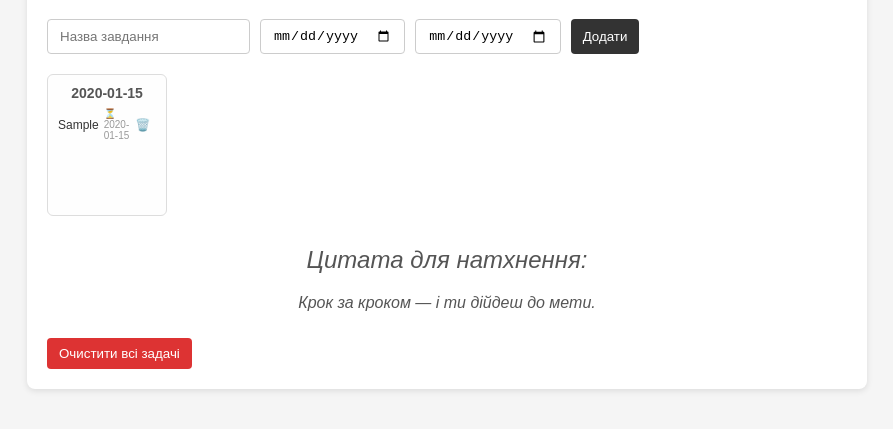
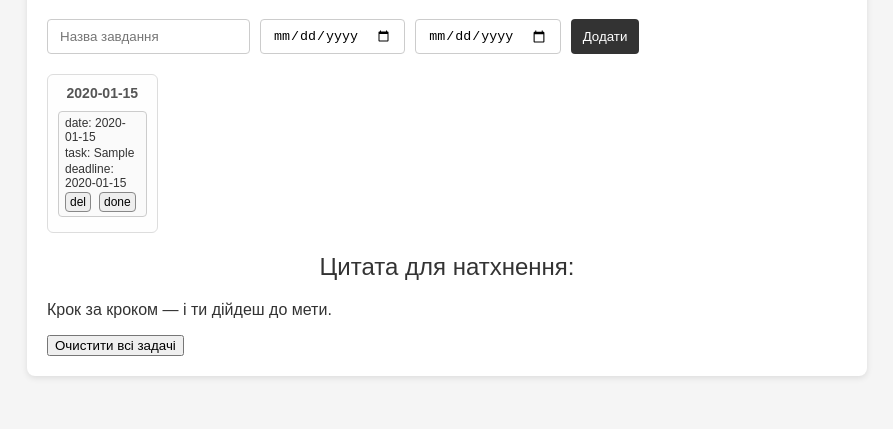
Before and after one commit to dizmr/JS, a plain HTML site: page index.html in a window 1280 px wide. Both pictures are taken after typing "Sample", "2020-01-15", "2020-01-15" into the empty fields and a click on the button "Додати". Shown: the part 121-550 px from the top of the page, without its empty margins (193-1086 px from the left). Drawn offline with Linux system fonts and the light colour scheme; no server answers.

Commit message:
Initial commit

```diff
--- a/script.js
+++ b/script.js
@@ -31,10 +31,15 @@ function renderCalendar() {
     tasksByDate[date].forEach((task, index) => {
       const li = document.createElement('div');
       li.className = 'taskItem';
+      if (task.done) li.classList.add('done');
       li.innerHTML = `
-        <span>${task.name}</span>
-        <span class="deadline">⏳ ${task.deadline}</span>
-        <button data-date="${date}" data-index="${index}" class="deleteBtn">🗑️</button>
+        <span>date: ${task.date}</span>
+        <span>task: ${task.name}</span>
+        <span>deadline: ${task.deadline}</span>
+        <div class="buttons">
+          <button data-date="${date}" data-index="${index}" class="deleteBtn">del</button>
+          <button data-date="${date}" data-index="${index}" class="doneBtn">done</button>
+        </div>
       `;
       dayDiv.appendChild(li);
     });
@@ -50,22 +55,30 @@ taskForm.addEventListener('submit', e => {
   const deadline = taskDeadline.value;
 
   if (!name || !date || !deadline) return alert('Заповніть усі поля!');
-  tasks.push({ name, date, deadline });
+  tasks.push({ name, date, deadline, done: false });
   saveTasks();
   renderCalendar();
   taskForm.reset();
 });
 
 calendar.addEventListener('click', e => {
+  const date = e.target.dataset.date;
+  const index = parseInt(e.target.dataset.index);
+
   if (e.target.classList.contains('deleteBtn')) {
-    const date = e.target.dataset.date;
-    const index = parseInt(e.target.dataset.index);
     const tasksOnDate = tasks.filter(t => t.date === date);
     const taskToDelete = tasksOnDate[index];
-    const globalIndex = tasks.findIndex(t => t.name === taskToDelete.name
-        && t.date === taskToDelete.date
-        && t.deadline === taskToDelete.deadline);
+    const globalIndex = tasks.findIndex(t => t.name === taskToDelete.name && t.date === taskToDelete.date && t.deadline === taskToDelete.deadline);
     tasks.splice(globalIndex, 1);
+    saveTasks();
+    renderCalendar();
+  }
+
+  if (e.target.classList.contains('doneBtn')) {
+    const tasksOnDate = tasks.filter(t => t.date === date);
+    const taskToMark = tasksOnDate[index];
+    const globalIndex = tasks.findIndex(t => t.name === taskToMark.name && t.date === taskToMark.date && t.deadline === taskToMark.deadline);
+    tasks[globalIndex].done = !tasks[globalIndex].done;
     saveTasks();
     renderCalendar();
   }
@@ -87,7 +100,6 @@ async function fetchQuote() {
     const data = await res.json();
     quoteText.textContent = `"${data.content}" — ${data.author}`;
   } catch(err) {
-    console.error(err);
     const fallback = [
       "Дій, навіть якщо боїшся — невдача не страшна.",
       "Крок за кроком — і ти дійдеш до мети.",
--- a/style.css
+++ b/style.css
@@ -62,40 +62,37 @@ body {
 
   .taskItem {
     font-size: 12px;
-    margin: 2px 0;
+    margin: 5px 0;
+    border: 1px solid #ccc;
+    padding: 4px 6px;
+    border-radius: 4px;
+    background: #fafafa;
     display: flex;
-    justify-content: space-between;
-    align-items: center;
+    flex-direction: column;
+    gap: 2px;
   }
 
-  .taskItem span.deadline {
-    font-size: 10px;
-    color: #999;
-    margin-left: 5px;
+  .taskItem span {
+    display: block;
   }
 
   .taskItem button {
-    background: none;
-    border: none;
+    font-size: 12px;
+    padding: 2px 4px;
+    border: 1px solid #888;
+    border-radius: 4px;
+    background: #eee;
     cursor: pointer;
-    font-size: 12px;
-    color: #888;
+    margin-right: 4px;
   }
 
-  #quoteSection {
-    margin-top: 30px;
-    text-align: center;
-    font-style: italic;
-    color: #555;
-    margin-bottom: 10px;
+  .taskItem .buttons {
+    display: flex;
+    justify-content: flex-end;
+    gap: 4px;
   }
 
-  #clearTasks {
-    margin-top: 10px;
-    padding: 8px 12px;
-    cursor: pointer;
-    background: #d33;
-    color: #fff;
-    border: none;
-    border-radius: 4px;
+  .done {
+    text-decoration: line-through;
+    color: gray;
   }
```
